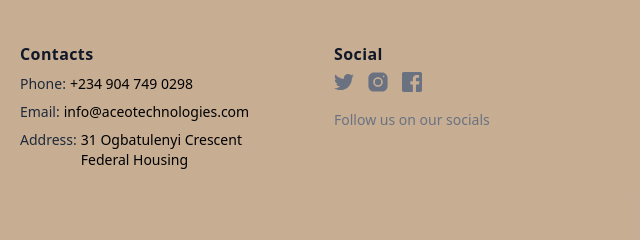
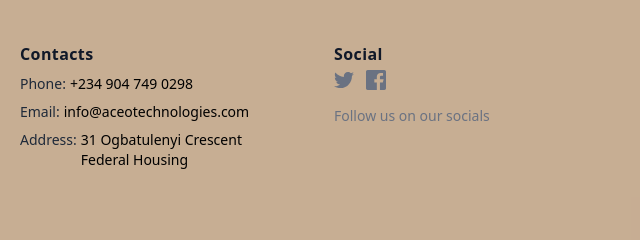
Before and after one commit to aceotechnologies/aceotechnologiesdotcom, a plain HTML site: page about/index.html in a window 1280 px wide. Shown: the part 2598-2838 px from the top of the page, 640-1280 px from the left. Drawn offline with Linux system fonts and the light colour scheme.

Commit message:
Modifies footer socials

```diff
--- a/about/index.html
+++ b/about/index.html
@@ -403,22 +403,22 @@
           <div>
             <span class="text-base font-bold tracking-wide text-gray-900">Social</span>
             <div class="flex items-center mt-1 space-x-3">
-              <a href="/" rel="nofollow noopener noreferrer" class="text-gray-500 transition-colors duration-300 hover:text-deep-purple-accent-400">
+              <a href="https://x.com/AceoTechOne" rel="nofollow noopener noreferrer" class="text-gray-500 transition-colors duration-300 hover:text-deep-purple-accent-400">
                 <svg viewBox="0 0 24 24" fill="currentColor" class="h-5">
                   <path
                     d="M24,4.6c-0.9,0.4-1.8,0.7-2.8,0.8c1-0.6,1.8-1.6,2.2-2.7c-1,0.6-2,1-3.1,1.2c-0.9-1-2.2-1.6-3.6-1.6 c-2.7,0-4.9,2.2-4.9,4.9c0,0.4,0,0.8,0.1,1.1C7.7,8.1,4.1,6.1,1.7,3.1C1.2,3.9,1,4.7,1,5.6c0,1.7,0.9,3.2,2.2,4.1 C2.4,9.7,1.6,9.5,1,9.1c0,0,0,0,0,0.1c0,2.4,1.7,4.4,3.9,4.8c-0.4,0.1-0.8,0.2-1.3,0.2c-0.3,0-0.6,0-0.9-0.1c0.6,2,2.4,3.4,4.6,3.4 c-1.7,1.3-3.8,2.1-6.1,2.1c-0.4,0-0.8,0-1.2-0.1c2.2,1.4,4.8,2.2,7.5,2.2c9.1,0,14-7.5,14-14c0-0.2,0-0.4,0-0.6 C22.5,6.4,23.3,5.5,24,4.6z"
                   ></path>
                 </svg>
               </a>
-              <a href="/" rel="nofollow noopener noreferrer" class="text-gray-500 transition-colors duration-300 hover:text-deep-purple-accent-400">
+              <!-- <a href="/" rel="nofollow noopener noreferrer" class="text-gray-500 transition-colors duration-300 hover:text-deep-purple-accent-400">
                 <svg viewBox="0 0 30 30" fill="currentColor" class="h-6">
                   <circle cx="15" cy="15" r="4"></circle>
                   <path
                     d="M19.999,3h-10C6.14,3,3,6.141,3,10.001v10C3,23.86,6.141,27,10.001,27h10C23.86,27,27,23.859,27,19.999v-10   C27,6.14,23.859,3,19.999,3z M15,21c-3.309,0-6-2.691-6-6s2.691-6,6-6s6,2.691,6,6S18.309,21,15,21z M22,9c-0.552,0-1-0.448-1-1   c0-0.552,0.448-1,1-1s1,0.448,1,1C23,8.552,22.552,9,22,9z"
                   ></path>
                 </svg>
-              </a>
-              <a href="/" rel="nofollow noopener noreferrer" class="text-gray-500 transition-colors duration-300 hover:text-deep-purple-accent-400">
+              </a> -->
+              <a href="https://facebook.com/profile.php?id=61572320326314" rel="nofollow noopener noreferrer" class="text-gray-500 transition-colors duration-300 hover:text-deep-purple-accent-400">
                 <svg viewBox="0 0 24 24" fill="currentColor" class="h-5">
                   <path
                     d="M22,0H2C0.895,0,0,0.895,0,2v20c0,1.105,0.895,2,2,2h11v-9h-3v-4h3V8.413c0-3.1,1.893-4.788,4.659-4.788 c1.325,0,2.463,0.099,2.795,0.143v3.24l-1.918,0.001c-1.504,0-1.795,0.715-1.795,1.763V11h4.44l-1,4h-3.44v9H22c1.105,0,2-0.895,2-2 V2C24,0.895,23.105,0,22,0z"
```
Also changed, not shown: contact/index.html (+4 -4 lines), index.html (+4 -4 lines), services/index.html (+4 -4 lines).
